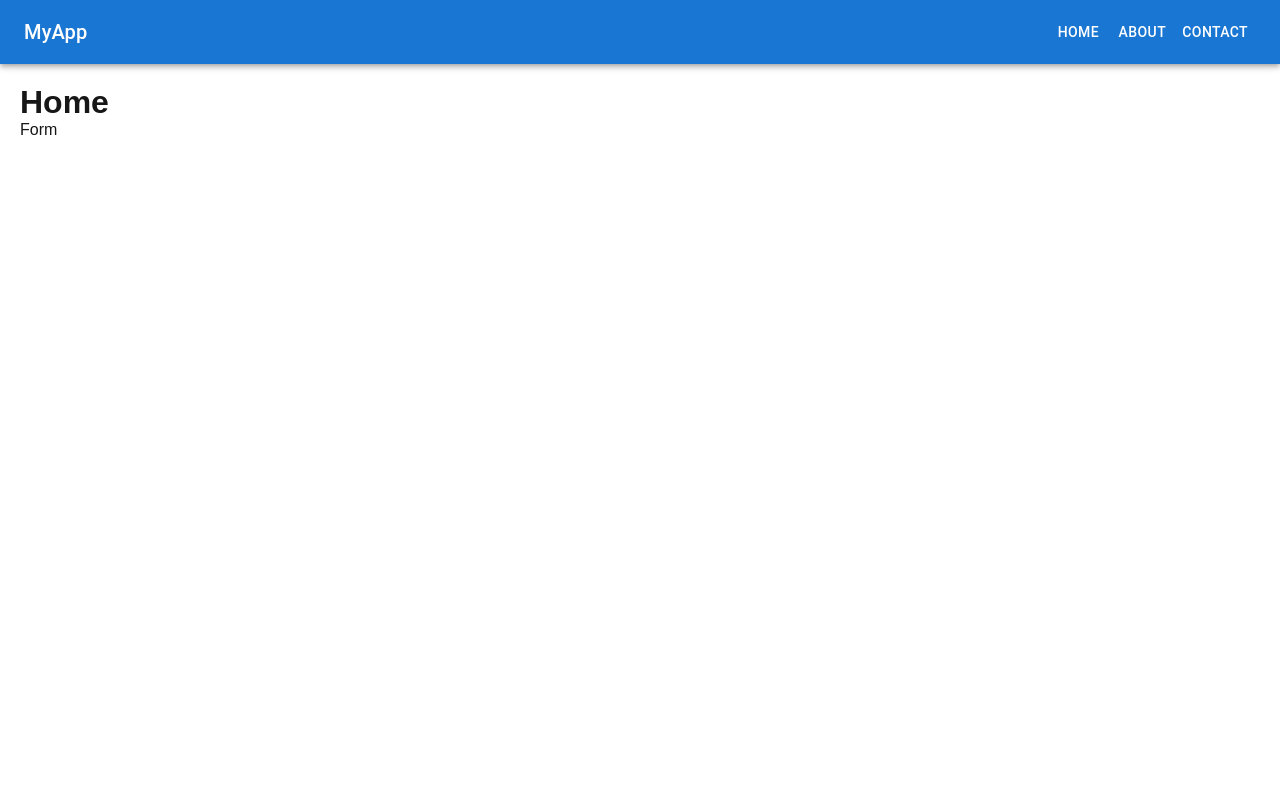
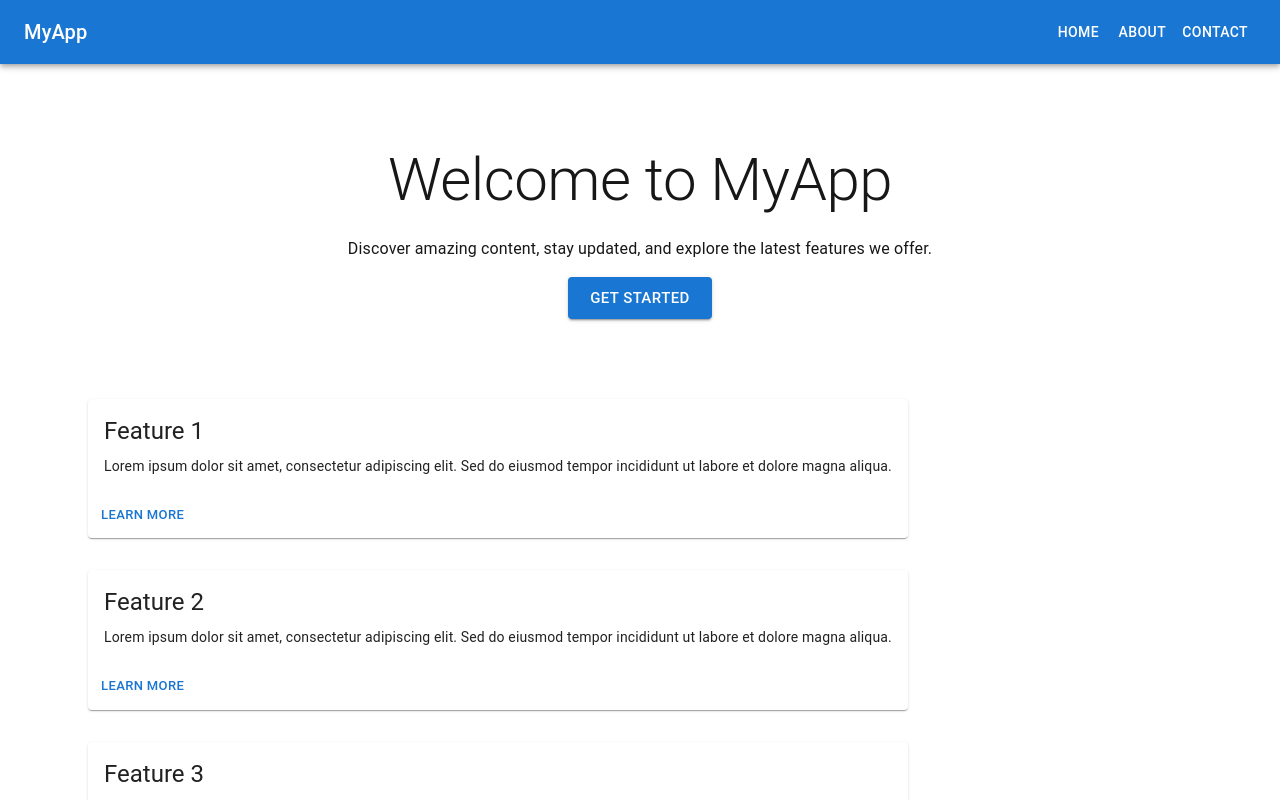
Before and after one commit to AudriusMasiulionis/auto_buyer, a Next.js app in the folder apps/fe/: page / in a window 1280 px wide. Shown: the top 800 px of the page. Built offline with nearby package versions, Linux system fonts and the light colour scheme.

Commit message:
fe changes

```diff
--- a/apps/fe/src/app/layout.tsx
+++ b/apps/fe/src/app/layout.tsx
@@ -1,9 +1,9 @@
 import type { Metadata } from "next";
 import localFont from "next/font/local";
 import "./globals.css";
-import ThemeWrapper from "@/theme/ThemeWrapper"; // Import your ThemeWrapper
-import { AppBar, Toolbar, Typography, Button } from '@mui/material'; // Import MUI components
-import Link from 'next/link'; // Import Link for navigation
+import ThemeWrapper from "@/theme/ThemeWrapper";
+import { AppBar, Toolbar, Typography, Button, Container } from "@mui/material";
+import Link from "next/link";
 
 const geistSans = localFont({
   src: "./fonts/GeistVF.woff",
@@ -28,8 +28,9 @@ export default function RootLayout({
 }>) {
   return (
     <html lang="en">
-      <body className={`${geistSans.variable} ${geistMono.variable}`}>
+      <body className={`${geistSans.variable} ${geistMono.variable}`} style={{ minHeight: "100vh", display: "flex", flexDirection: "column" }}>
         <ThemeWrapper>
+          {/* AppBar */}
           <AppBar position="static">
             <Toolbar>
               <Typography variant="h6" component="div" sx={{ flexGrow: 1 }}>
@@ -47,9 +48,17 @@ export default function RootLayout({
             </Toolbar>
           </AppBar>
 
-          <div style={{ padding: '20px' }}>
-              <main>{children}</main>
-          </div>
+          {/* Main Content */}
+          <Container component="main" sx={{ flexGrow: 1, paddingY: 5 }}>
+            {children}
+          </Container>
+
+          {/* Sticky Footer */}
+          <footer style={{ padding: "20px", backgroundColor: "#f1f1f1", textAlign: "center", marginTop: "auto" }}>
+            <Typography variant="body2" color="textSecondary">
+              © {new Date().getFullYear()} MyApp. All rights reserved.
+            </Typography>
+          </footer>
         </ThemeWrapper>
       </body>
     </html>
--- a/apps/fe/src/app/page.tsx
+++ b/apps/fe/src/app/page.tsx
@@ -1,10 +1,44 @@
+import { Typography, Button, Container, Card, CardContent, CardActions, Grid2 } from '@mui/material';
+
 export default function Home() {
   return (
     <div>
-      <h1>Home</h1>
-      {/* add mui button to form page */}
-      <a href="/form">Form</a>
+      {/* Hero Section */}
+      <Container sx={{ paddingY: 5, textAlign: 'center' }}>
+        <Typography variant="h2" component="h1" gutterBottom>
+          Welcome to MyApp
+        </Typography>
+        <Typography variant="body1" paragraph>
+          Discover amazing content, stay updated, and explore the latest features we offer.
+        </Typography>
+        <Button variant="contained" color="primary" size="large" href="/form">
+          Get Started
+        </Button>
+      </Container>
 
+      <Container sx={{ paddingY: 5 }}>
+        <Grid2 container spacing={4}>
+          {Array.from(Array(3)).map((_, index) => (
+            <Grid2 key={index} display="flex">
+              <Card>
+                <CardContent>
+                  <Typography variant="h5" component="div" gutterBottom>
+                    Feature {index + 1}
+                  </Typography>
+                  <Typography variant="body2">
+                    Lorem ipsum dolor sit amet, consectetur adipiscing elit. Sed do eiusmod tempor incididunt ut labore et dolore magna aliqua.
+                  </Typography>
+                </CardContent>
+                <CardActions>
+                  <Button size="small" color="primary" href={`/feature/${index + 1}`}>
+                    Learn More
+                  </Button>
+                </CardActions>
+              </Card>
+            </Grid2>
+          ))}
+        </Grid2>
+      </Container>
     </div>
   );
 }
```
Also changed, not shown: apps/fe/src/components/form/PPForm.tsx (+39 -4 lines).
